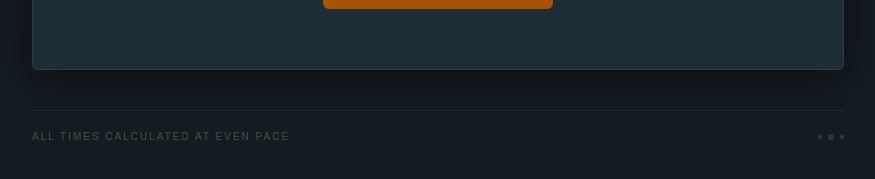
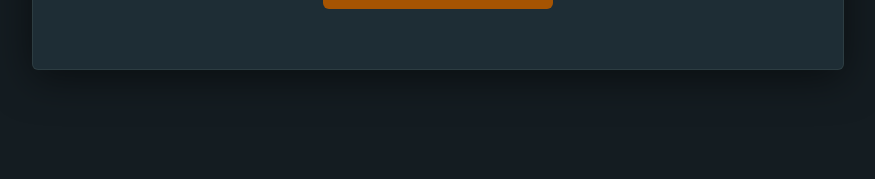
Before and after one commit to benjoycect/benjoycect.github.io, a Jekyll site: the page pace-calculator.html, which Jekyll copies as it is, in a window 1280 px wide. Shown: the part 417-596 px from the top of the page, without its empty margins (202-1077 px from the left). Built offline with Jekyll 4.4.1, drawn with Linux system fonts in a browser that asks for light colours; some web fonts are replaced; Markdown is read by kramdown in place of the engine named in the settings.

Commit message:
Update pace-calculator.html

```diff
--- a/pace-calculator.html
+++ b/pace-calculator.html
@@ -759,14 +759,6 @@ to   { opacity: 1; transform: translateY(0); }
 
   </div>
 
-  <footer class="ftr">
-    <div class="fnote">All times calculated at even pace</div>
-    <div class="fdots">
-      <div class="fdot"></div>
-      <div class="fdot"></div>
-      <div class="fdot"></div>
-    </div>
-  </footer>
 
 </div><!-- /app -->
 
```
